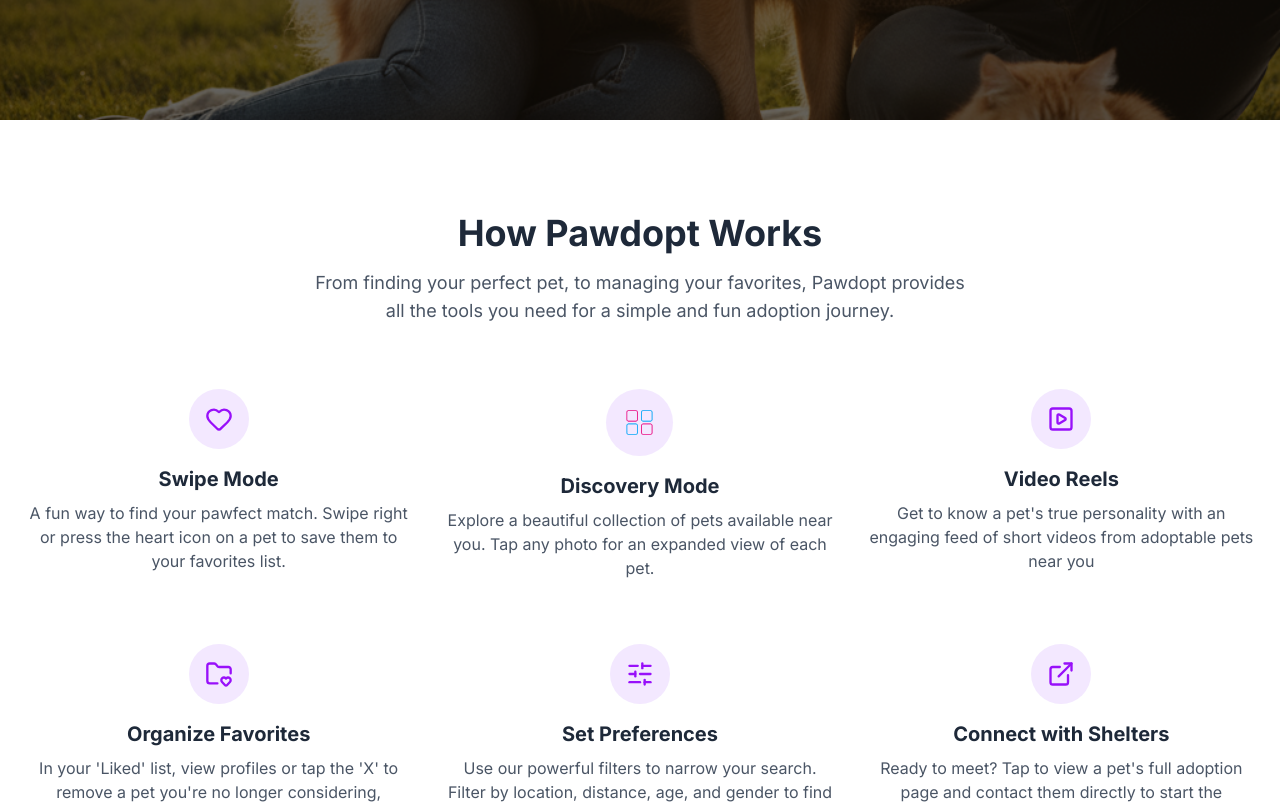
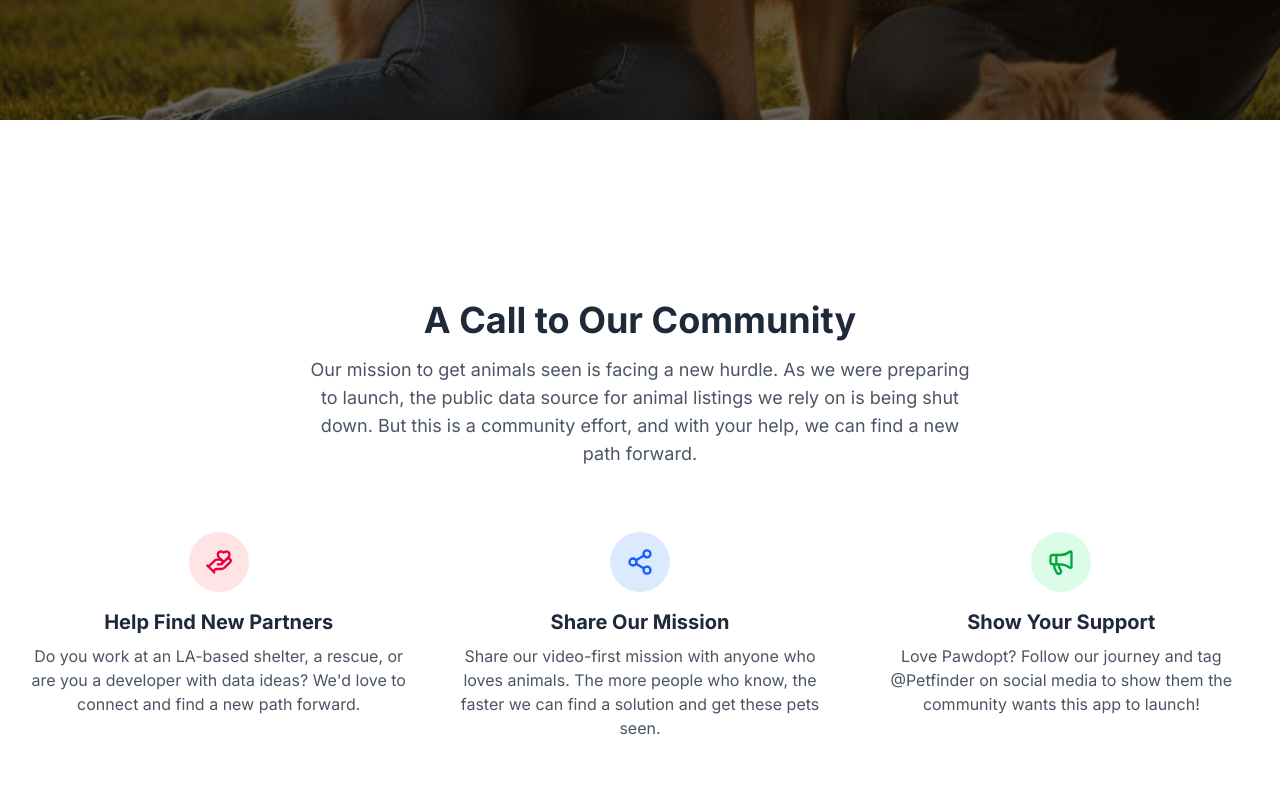
Before and after one commit to JoelGonzalez02/pawdopt-landing-page, a Next.js app: page / in a window 1280 px wide. Shown: the part 680-1484 px from the top of the page. Built offline with nearby package versions, Linux system fonts and the light colour scheme.

Commit message:
Added community support page

```diff
--- a/src/app/page.tsx
+++ b/src/app/page.tsx
@@ -3,6 +3,7 @@
 import { useRef } from "react";
 import HeroSection from "@/components/HeroSection";
 import FeaturesSection from "@/components/FeaturesSection";
+import CommunitySupportSection from "@/components/CommunitySupport";
 import VideoSection from "@/components/VideoSection";
 import Roadmap from "@/components/Roadmap";
 import Waitlist from "@/components/Waitlist";
@@ -19,6 +20,9 @@
         <div ref={heroRef} data-theme="dark">
           <HeroSection />
         </div>
+        <div data-theme="dark">
+          <CommunitySupportSection />
+        </div>
         <div ref={featuresRef} data-theme="light">
           <FeaturesSection />
         </div>
--- /dev/null
+++ b/src/components/CommunitySupport.tsx
@@ -0,0 +1,88 @@
+"use client";
+
+import { motion } from "framer-motion";
+import {
+  HandHeart, // For finding partners
+  Share2, // For sharing the story
+  Megaphone, // For making noise / tagging Petfinder
+} from "lucide-react";
+
+// 1. We define the "actions" in the same array structure
+const supportActions = [
+  {
+    name: "Help Find New Partners",
+    description:
+      "Do you work at an LA-based shelter, a rescue, or are you a developer with data ideas? We'd love to connect and find a new path forward.",
+    icon: <HandHeart size={28} className="text-rose-600" />,
+    bgColor: "bg-rose-100", // Custom color for this action
+  },
+  {
+    name: "Share Our Mission",
+    description:
+      "Share our video-first mission with anyone who loves animals. The more people who know, the faster we can find a solution and get these pets seen.",
+    icon: <Share2 size={28} className="text-blue-600" />,
+    bgColor: "bg-blue-100", // Custom color for this action
+  },
+  {
+    name: "Show Your Support",
+    description:
+      "Love Pawdopt? Follow our journey and tag @Petfinder on social media to show them the community wants this app to launch!",
+    icon: <Megaphone size={28} className="text-green-600" />,
+    bgColor: "bg-green-100", // Custom color for this action
+  },
+];
+
+/**
+ * A Next.js component to rally community support,
+ * styled to match the FeaturesSection component.
+ */
+export default function CommunitySupportSection() {
+  return (
+    // 2. Uses the same overall section styling (bg-white, text-gray-800, etc.)
+    <section className="w-full min-h-screen bg-white flex flex-col items-center justify-center py-20 overflow-hidden">
+      <div className="container mx-auto px-6">
+        {/* 3. Uses the same animated title block */}
+        <motion.div
+          className="text-center max-w-2xl mx-auto mb-16"
+          initial={{ opacity: 0, y: 20 }}
+          whileInView={{ opacity: 1, y: 0 }}
+          viewport={{ once: true }}
+          transition={{ duration: 0.5 }}
+        >
+          <h2 className="text-3xl md:text-4xl font-bold text-gray-800">
+            A Call to Our Community
+          </h2>
+          <p className="mt-4 text-lg text-gray-600">
+            Our mission to get animals seen is facing a new hurdle. As we were
+            preparing to launch, the public data source for animal listings we
+            rely on is being shut down. But this is a community effort, and with
+            your help, we can find a new path forward.
+          </p>
+        </motion.div>
+
+        {/* 4. Uses the same grid and map logic to display the actions */}
+        <div className="grid grid-cols-1 sm:grid-cols-2 md:grid-cols-3 gap-x-8 gap-y-16">
+          {supportActions.map((action, index) => (
+            <motion.div
+              key={action.name}
+              className="flex flex-col items-center text-center"
+              initial={{ opacity: 0, y: 20 }}
+              whileInView={{ opacity: 1, y: 0 }}
+              viewport={{ once: true }}
+              transition={{ duration: 0.5, delay: index * 0.1 }}
+            >
+              {/* 5. Uses the same icon wrapper, but with dynamic bg-color */}
+              <div className={`p-4 rounded-full mb-4 ${action.bgColor}`}>
+                {action.icon}
+              </div>
+              <h3 className="text-xl font-bold text-gray-800 mb-2">
+                {action.name}
+              </h3>
+              <p className="text-base text-gray-600">{action.description}</p>
+            </motion.div>
+          ))}
+        </div>
+      </div>
+    </section>
+  );
+}
```
